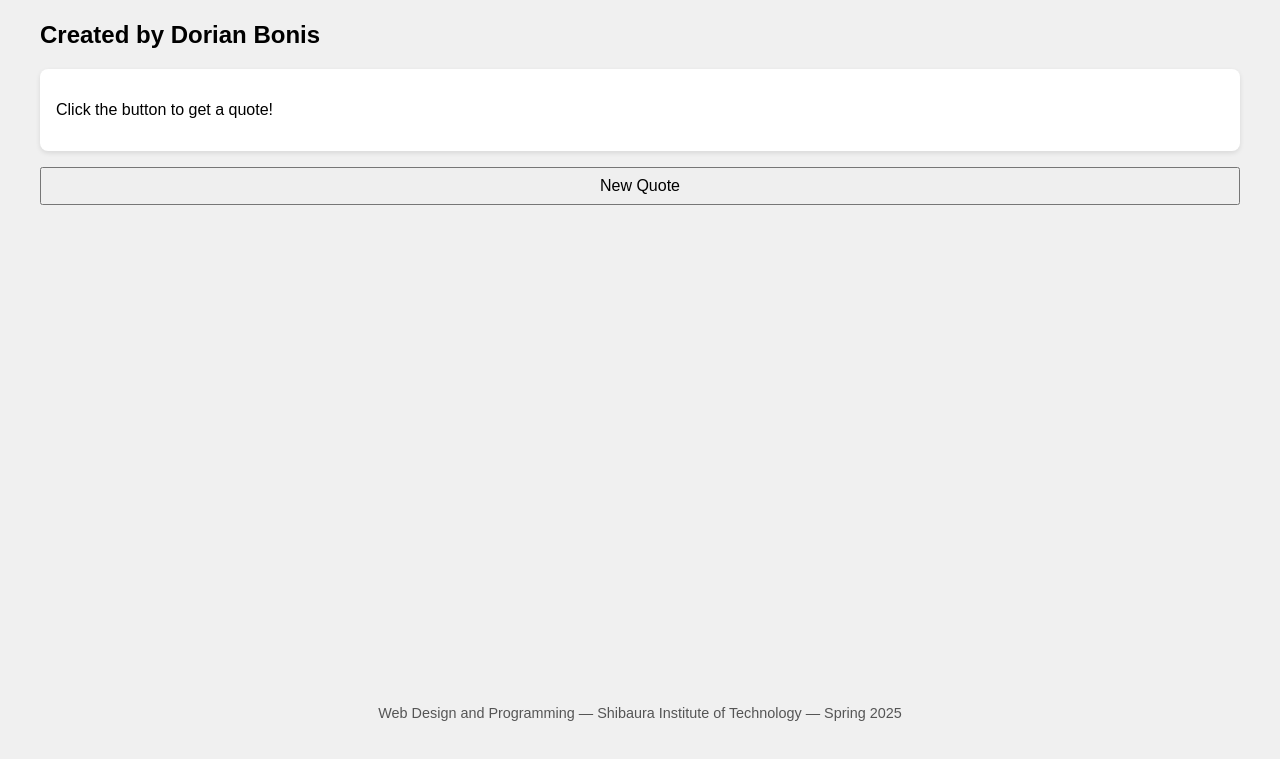
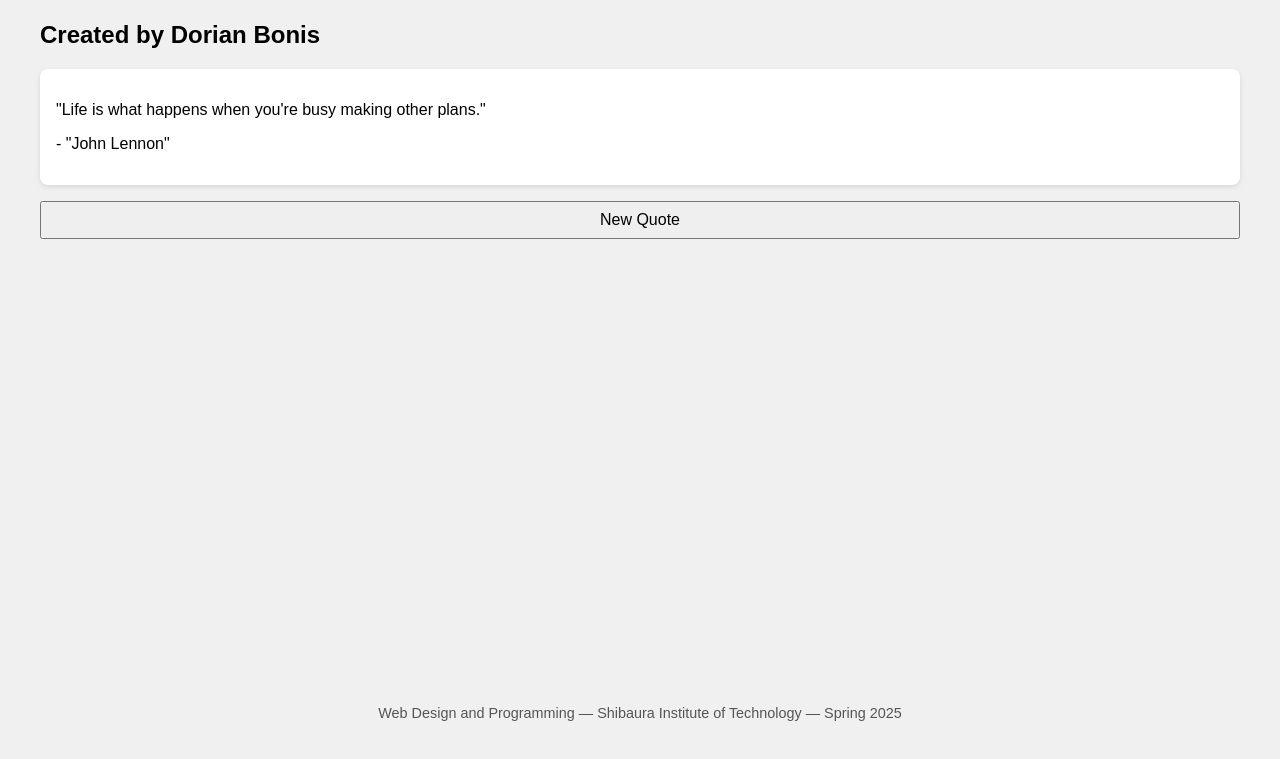
Before and after one commit to Z125025-dorian-bonis/wdpweek5homework, a plain HTML site: page part1/index.html in a window 1280 px wide. Shown: the part 119-878 px from the top of the page. Drawn offline with Linux system fonts and the light colour scheme.

Commit message:
Update index.html

```diff
--- a/part1/index.html
+++ b/part1/index.html
@@ -62,7 +62,7 @@
 
       //INPUT YOUR CODE HERE
       //HINT: Use fetch() to get quote from "quotes.json"
-    fetch("quotes.json)
+    fetch("quotes.json")
           .then(response => response.json())
           .then(data => {
             const i = Math.floor(Math.random() * data.length);
```
